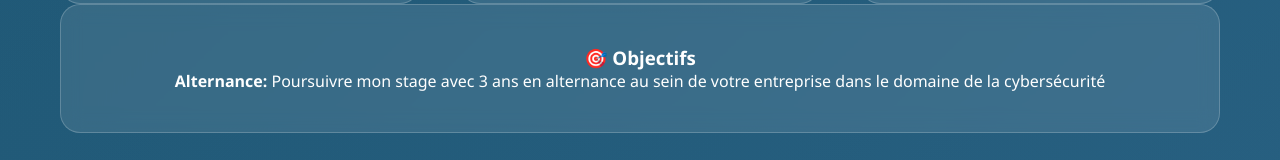
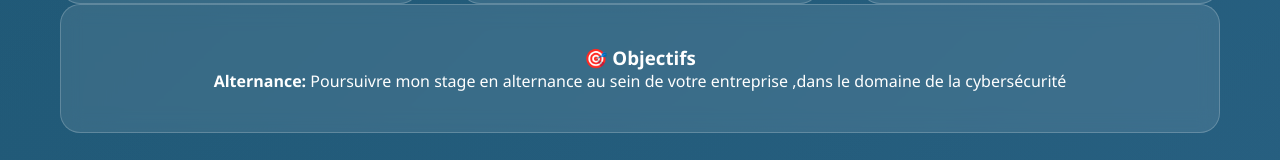
Before and after one commit to Omai19/mon-site, a plain HTML site: page index.html in a window 1280 px wide. Shown: the part 6657-6817 px from the top of the page. Drawn offline with Linux system fonts and the light colour scheme.

Commit message:
Update index.html
modif

```diff
--- a/index.html
+++ b/index.html
@@ -1056,7 +1056,7 @@ fréquentielle</p>
 
       <div class="contact-card">
         <h3>🎯 Objectifs</h3>
-        <p><strong>Alternance:</strong> Poursuivre mon stage avec 3 ans en alternance au sein de votre entreprise dans le domaine de la cybersécurité</p>
+        <p><strong>Alternance:</strong> Poursuivre mon stage en alternance au sein de votre entreprise ,dans le domaine de la cybersécurité</p>
       </div>
     </div>
   </div>
```
